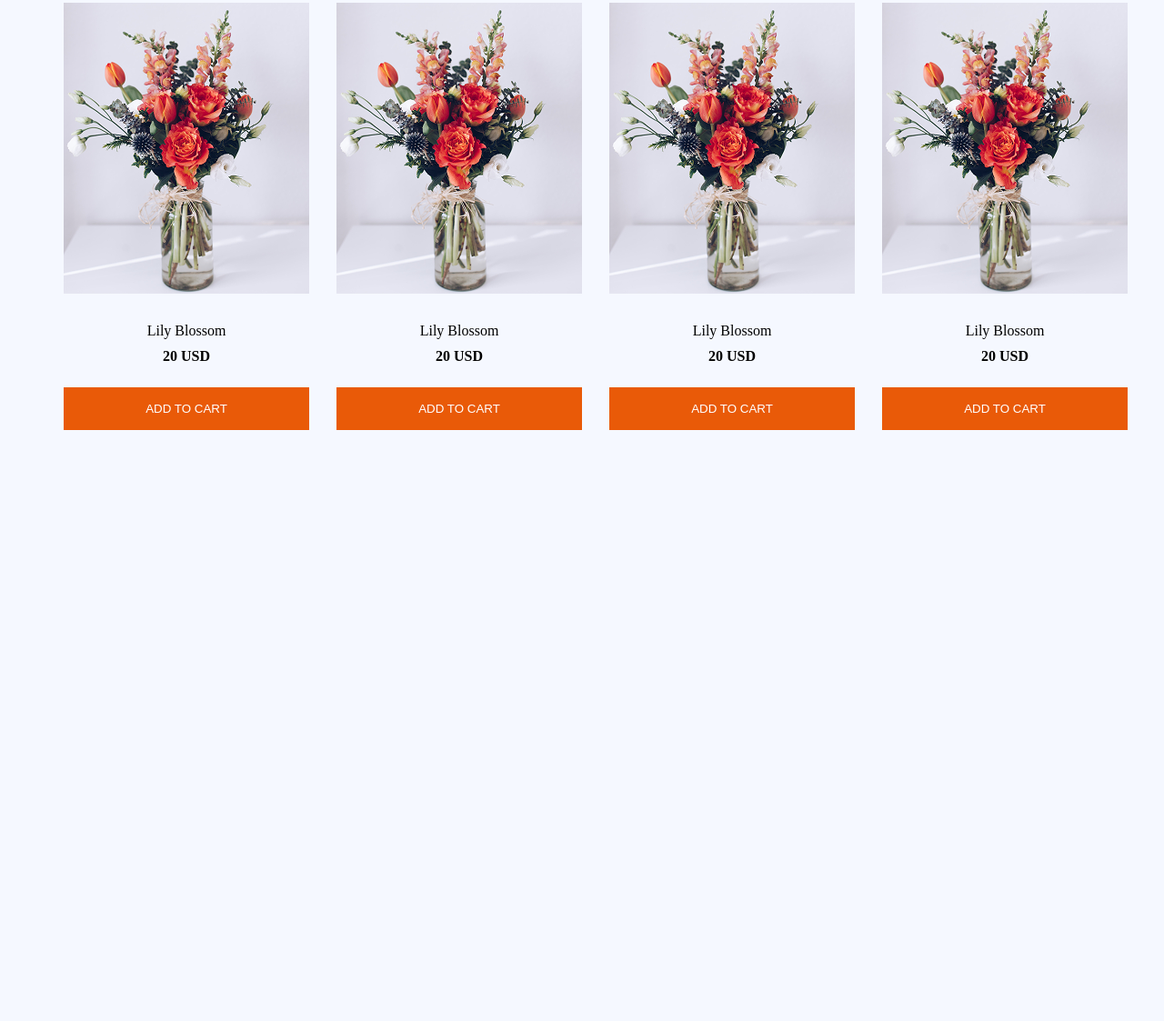
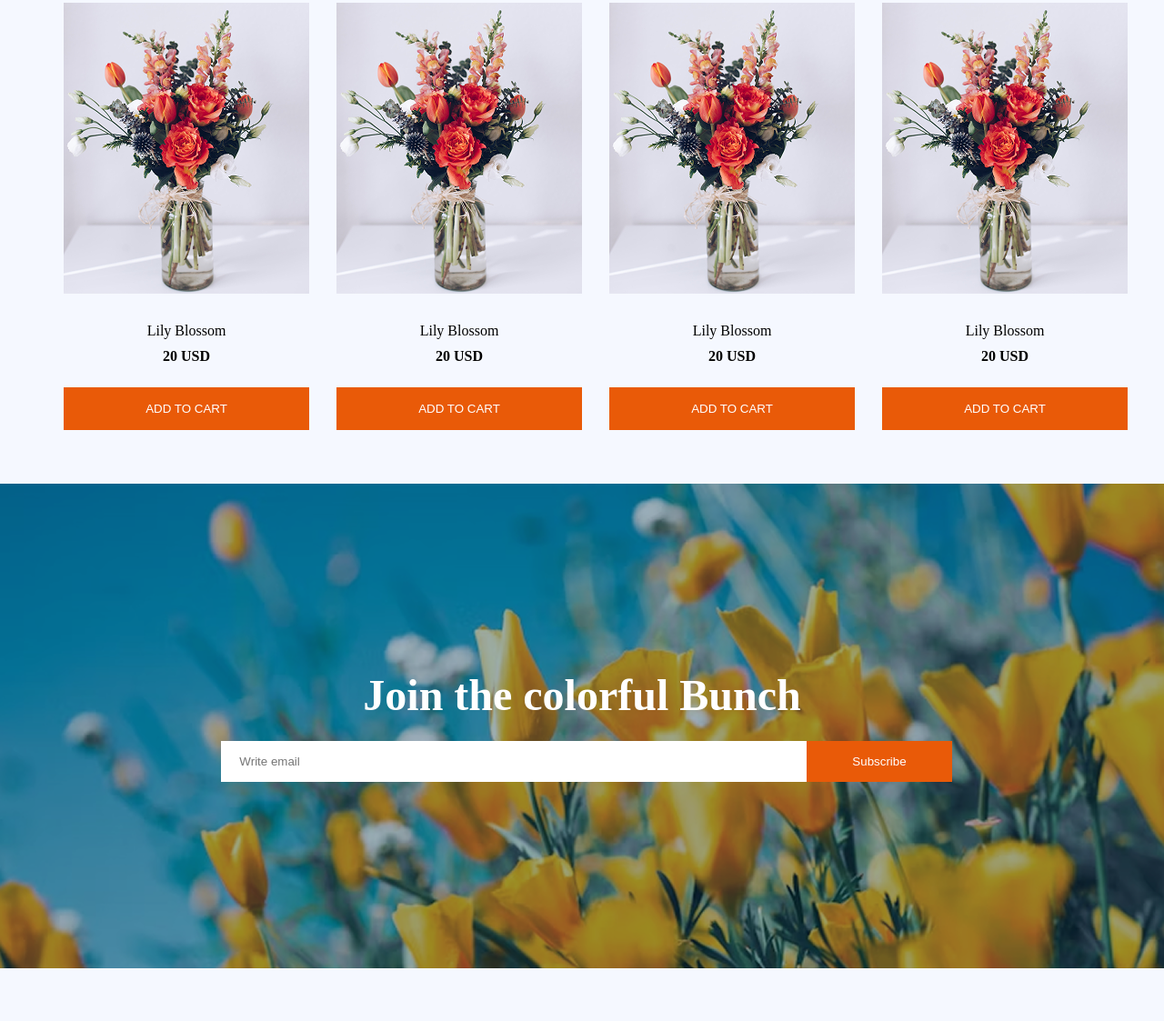
Before and after one commit to Monir312/flower-responsive-website-assignment-02, a plain HTML site: page index.html in a window 1280 px wide. Shown: the part 1370-2493 px from the top of the page at 91% size. Before the commit the page ends 1843 px from the top, so only its background shows below. Drawn offline with Linux system fonts and the light colour scheme.

Commit message:
created a join section

```diff
--- a/index.html
+++ b/index.html
@@ -10,7 +10,7 @@
 </head>
 
 <body>
-  <header >
+  <header>
     <nav class="navbar flex">
       <div class="logo">
         <img src="assets/logo.png" alt="">
@@ -31,11 +31,12 @@
       <div class="banner flex">
         <div class="banner-content">
           <h1 class="banner-title">ALWAYS <span class="text-yellow">FRESH</span>
-          <br>
-          <span class="text-yellow">FLOWERS</span>
-        </h1>
+            <br>
+            <span class="text-yellow">FLOWERS</span>
+          </h1>
           <p class="description">
-            Indulge your senses with the beauty and fragrance of our fresh flower shop. From classic roses to exotic blooms, we offer a wide variety of fresh flowers that are perfect for any occasion.
+            Indulge your senses with the beauty and fragrance of our fresh flower shop. From classic roses to exotic
+            blooms, we offer a wide variety of fresh flowers that are perfect for any occasion.
           </p>
         </div>
         <img class="banner-image" src="assets/hero-flower.png" alt="">
@@ -49,7 +50,8 @@
           <div class="plants-title">
             <h3><span class="text-yellow">Our</span> Plants</h3>
             <p class="description">
-              Indulge your senses with the beauty and fragrance of our fresh flower shop. From <br> classic roses to exotic blooms, we offer a wide variety of fresh.
+              Indulge your senses with the beauty and fragrance of our fresh flower shop. From <br> classic roses to
+              exotic blooms, we offer a wide variety of fresh.
             </p>
           </div>
 
@@ -108,7 +110,6 @@
     </section>
 
 
-
     <section>
     </section>
 
@@ -118,6 +119,13 @@
 
 
     <section>
+      <div class="join-section flex">
+        <div class="join-section-item">
+          <h3>Join the colorful Bunch</h3>
+          <input type="email" placeholder="Write email">
+          <button class="btn-primary">Subscribe</button>
+        </div>
+      </div>
     </section>
 
   </main>
--- a/style.css
+++ b/style.css
@@ -1,4 +1,9 @@
 @import url('https://fonts.googleapis.com/css2?family=Work+Sans:ital,wght@0,100..900;1,100..900&display=swap');
+
+/* github live page: https://monir312.github.io/flower-responsive-website-assignment-02/ */
+
+/* github repository: https://github.com/Monir312/flower-responsive-website-assignment-02  */
+
 
 * {
   margin: 0;
@@ -101,6 +106,37 @@ body {
   margin-bottom: 25px;
 }
 
+/* join section style  */
+.join-section{
+  background-image: url('assets/news-letter-bg.png');
+  background-position: center center;
+  height: 650px;
+  background-repeat: no-repeat;
+  text-align: center;
+  align-items: center;
+}
+
+.join-section-item{
+  margin: 0 auto;
+}
+
+.join-section h3{
+  color: #fff;
+  font-size: 3rem;
+
+}
+.join-section input{
+  padding: 15px 20px;
+  width: 650px;
+  margin-top: 23px;
+  border: none;
+  outline: none;
+}
+
+.join-section button{
+  padding: 15px 50px;
+  margin: -10px;
+}
 
 
 
@@ -145,4 +181,14 @@ body {
     grid-template-columns: repeat(2, 1fr);
     width: 100%;
   }
+  .join-section-item input{
+    width: 70%;
+  }
+  .join-section h3{
+    font-size: 1.4rem;
+  }
+  .join-section button{
+    padding: 15px 12px;
+  }
+
 }
```
